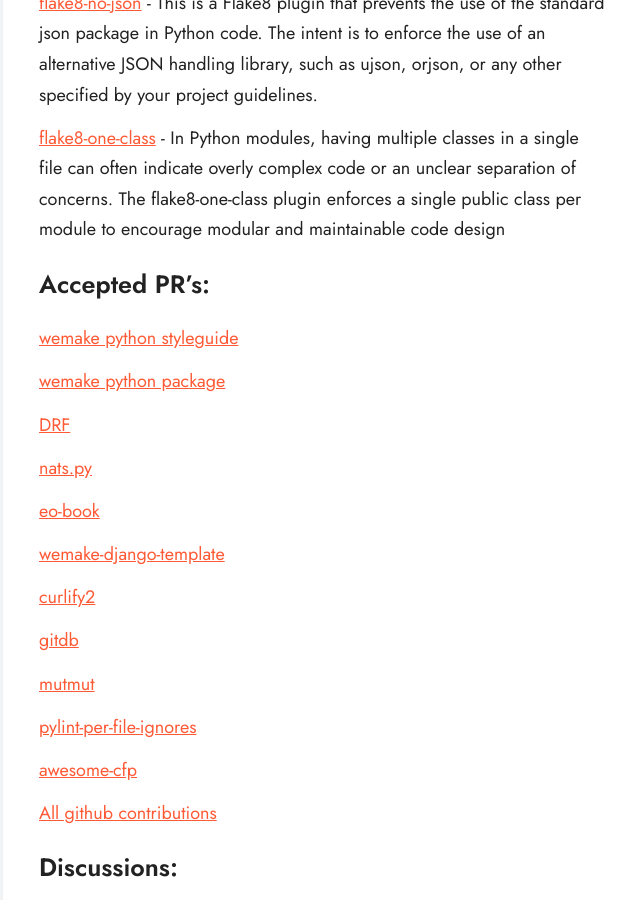
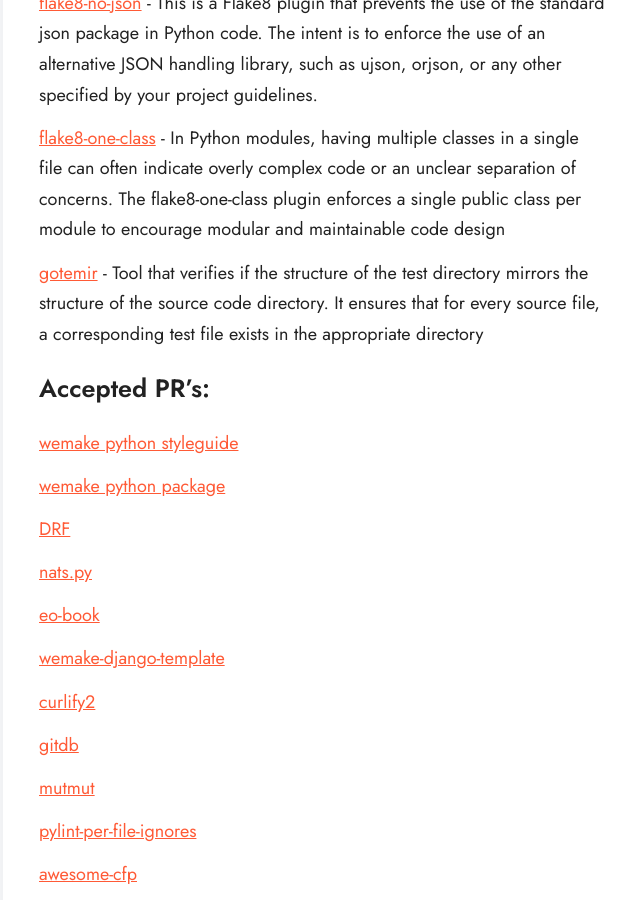
Before and after one commit to blablatdinov/blog, a Jekyll site: the page built from static/open_source.md, in a window 1280 px wide and 900 px high, scrolled down 1422 px. Shown: the whole window, without its empty margins (317-957 px from the left). Built offline with Jekyll 4.4.1, drawn with Linux system fonts in a browser that asks for light colours.

Commit message:
gotemir info

```diff
--- a/static/open_source.md
+++ b/static/open_source.md
@@ -30,6 +30,8 @@
 
 [flake8-one-class](https://github.com/blablatdinov/flake8-one-class) - In Python modules, having multiple classes in a single file can often indicate overly complex code or an unclear separation of concerns. The flake8-one-class plugin enforces a single public class per module to encourage modular and maintainable code design
 
+[gotemir](https://github.com/blablatdinov/gotemir) - Tool that verifies if the structure of the test directory mirrors the structure of the source code directory. It ensures that for every source file, a corresponding test file exists in the appropriate directory
+
 ## Accepted PR's:
 
 [wemake python styleguide](https://github.com/wemake-services/wemake-python-styleguide/pulls?q=is%3Apr+author%3Ablablatdinov+is%3Aclosed)
```
